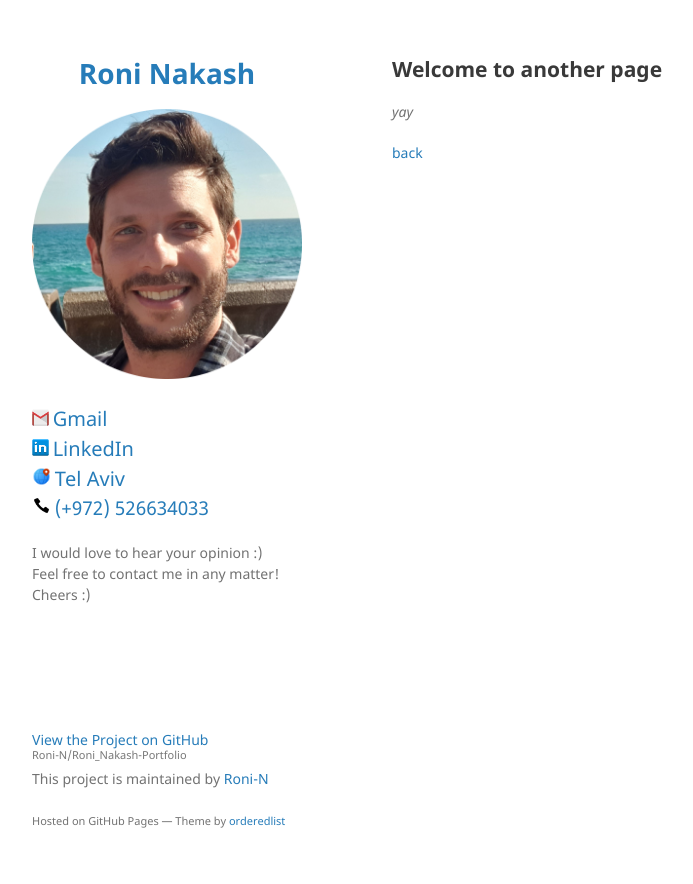
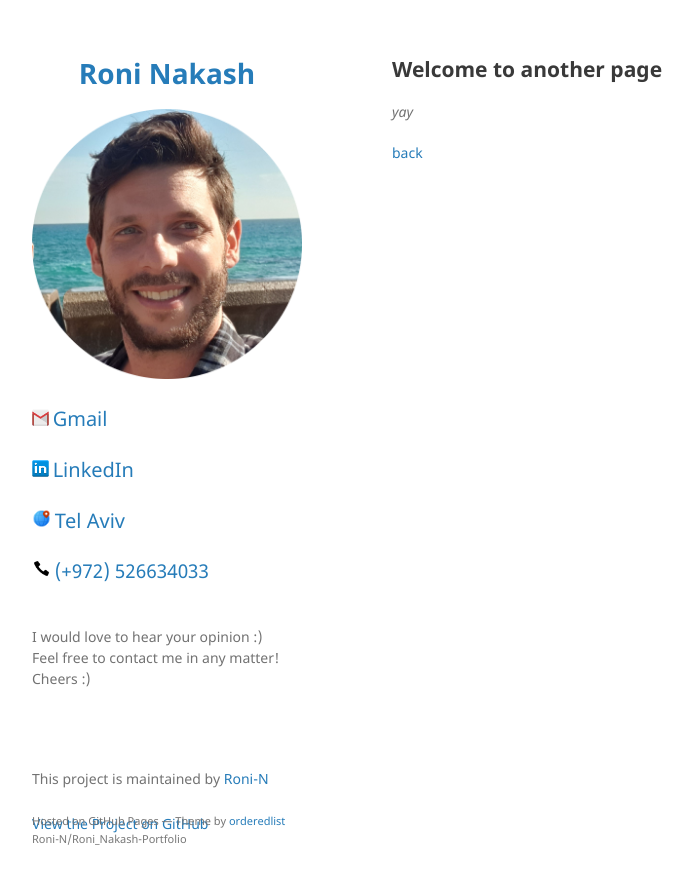
Before and after one commit to Roni-N/Roni_Nakash-Portfolio, a Jekyll site: the page built from another-page.md, in a window 1280 px wide. Shown: the top 884 px of the page, without its empty margins (178-871 px from the left). Built offline with Jekyll 4.4.1, drawn with Linux system fonts in a browser that asks for light colours; our own code applies the rules of GitHub Pages for plain Markdown files.

Commit message:
Update _config.yml

```diff
--- a/_config.yml
+++ b/_config.yml
@@ -5,13 +5,13 @@ description:
   <p align="left">
 
   <img src="assets/img/g2.png" alt="Italian Trulli" style="width:17px;height:17px;">
-  <a href="mailto:lorem@ipsum.com" style="font-size:20px;">Gmail</a> <br>
+  <a href="mailto:lorem@ipsum.com" style="font-size:20px;">Gmail</a> <br>  <br>
   <img src="assets/img/l1.png" alt="Italian Trulli" style="width:17px;height:17px;">
-  <a href="https://www.linkedin.com/in/roni-nakash/" style="font-size:20px;">LinkedIn</a> <br>
+  <a href="https://www.linkedin.com/in/roni-nakash/" style="font-size:20px;">LinkedIn</a> <br>  <br>
   <img src="assets/img/geo3.png" alt="Italian Trulli" style="width:19px;height:19px;">
-  <a style="font-size:20px;">Tel Aviv</a> <br>
+  <a style="font-size:20px;">Tel Aviv</a> <br>  <br>
   <img src="assets/img/t1.png" alt="Italian Trulli" style="width:19px;height:19px;">
-  <a style="font-size:19px;">(+972) 526634033</a> <br>
+  <a style="font-size:19px;">(+972) 526634033</a> <br>  <br>
 
 
 
```
